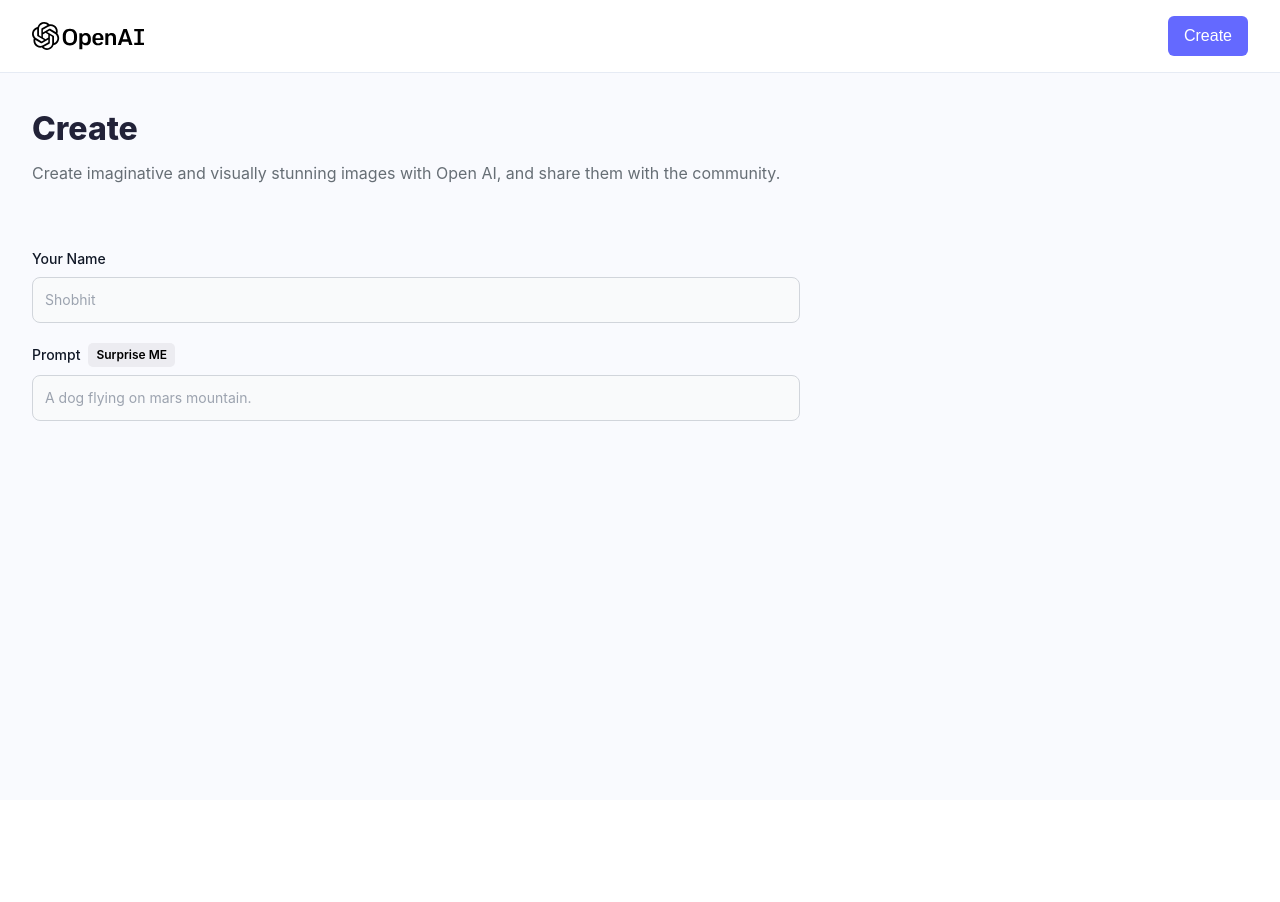
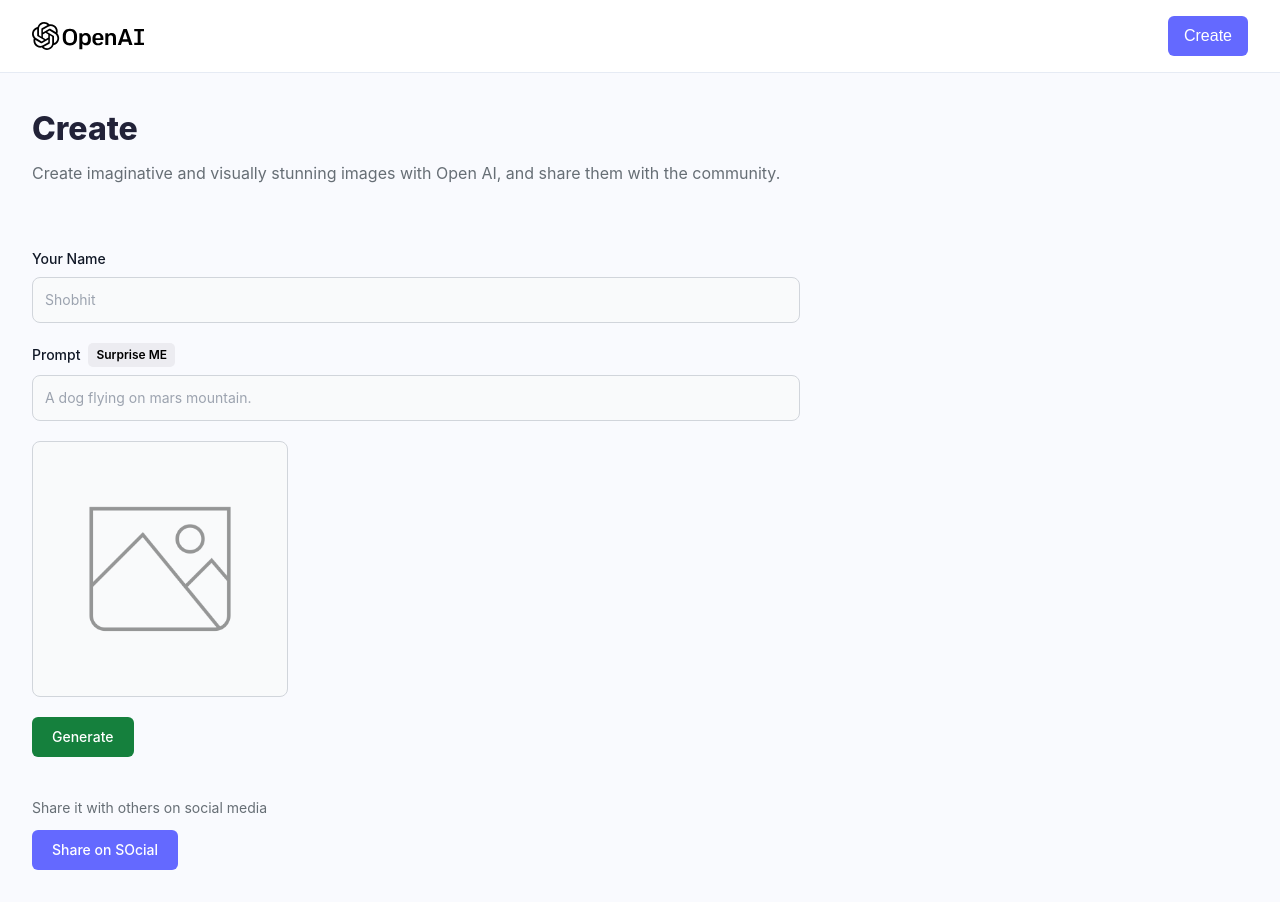
Before and after one commit to orpic/dalle-clone, a React (Vite) app in the folder client/: page /create-post in a window 1280 px wide. Before the commit the page ends 800 px from the top, so only its background shows below. Built offline with nearby package versions, Linux system fonts and the light colour scheme; a web font is replaced by a local one.

Commit message:
fontend part complete

```diff
--- a/client/src/components/FormField.jsx
+++ b/client/src/components/FormField.jsx
@@ -35,7 +35,7 @@
         name={name}
         placeholder={placeholder}
         value={value}
-        oChange={handleChange}
+        onChange={handleChange}
         required
         className="bg-gray-50 border border-gray-300 text-gray-900 text-sm rounded-lg focus:ring-[#4649ff] focus:border-[#4649ff] outline-none w-full p-3"
       />
--- a/client/src/pages/CreatePost.jsx
+++ b/client/src/pages/CreatePost.jsx
@@ -17,9 +17,18 @@
   const [generatingImg, setGeneratingImg] = useState(false);
   const [loading, setLoading] = useState(false);
 
+  const generateImage = () => {};
   const handleSubmit = () => {};
-  const handleChange = (e) => {};
-  const handleSupriseMe = () => {};
+
+  const handleChange = (e) => {
+    e.setForm({ ...form, [e.target.name]: e.target.value });
+  };
+
+  const handleSupriseMe = () => {
+    // console.log("prompt");
+    const randomPrompt = getRandomPrompt(form.prompt);
+    setForm({ ...form, prompt: randomPrompt });
+  };
 
   return (
     <section className="max-w-7xl mx-auto">
@@ -48,8 +57,48 @@
             value={form.prompt}
             handleChange={handleChange}
             isSurpriseMe
-            handleSupriseMe={handleSupriseMe}
+            handleSurpriseMe={handleSupriseMe}
           />
+          <div className="relative bg-gray-50 border border-gray-300 text-gray-900 text-sm rounded-lg focus:ring-blue-500 focus:border-blue-500 w-64 p-3 h-64 flex justify-center items-center">
+            {form.photo ? (
+              <img
+                src={form.photo}
+                alt={form.prompt}
+                className="w-full h-full object-contain"
+              />
+            ) : (
+              <img
+                src={preview}
+                alt="preview"
+                className="w-9/12 h-9/12 object-contain opacity-40"
+              />
+            )}
+            {generatingImg && (
+              <div className="absolute inset-0 z-0 flex justify-center items-center bg-[rgba(0,0,0,0.5)] rounded-lg">
+                <Loader />
+              </div>
+            )}
+          </div>
+        </div>
+        <div className="mt-5 flex gap-5 ">
+          <button
+            type="button"
+            onClick={generateImage}
+            className="text-white bg-green-700 font-medium rounded-md text-sm w-full sm:w-auto px-5 py-2.5 text-center"
+          >
+            {generatingImg ? "Generating..." : "Generate"}
+          </button>
+        </div>
+        <div className="mt-10 ">
+          <p className="mt-2 text-[#666e75] text-[14px]">
+            Share it with others on social media
+          </p>
+          <button
+            className="mt-3 text-white bg-[#6469ff] font-medium rounded-md text-sm w-full sm:w-auto px-5  py-2.5 text-center"
+            type="submit"
+          >
+            {loading ? "Sharing..." : "Share on SOcial"}
+          </button>
         </div>
       </form>
     </section>
--- a/client/src/utils/index.js
+++ b/client/src/utils/index.js
@@ -6,4 +6,6 @@
   const randomPrompt = surpriseMePrompts[randomIndex];
 
   if (randomPrompt === prompt) return getRandomPrompt(prompt);
+
+  return randomPrompt;
 }
```
